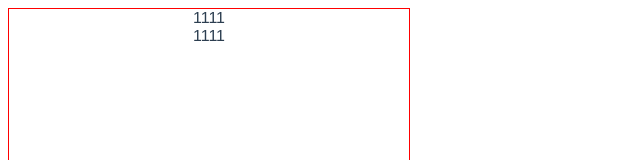
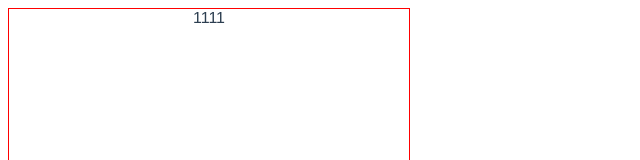
Before and after one commit to dang1104363663/official, a Vue app: page /#/solider in a window 1280 px wide. Shown: the top 160 px of the page, without its empty margins (0-640 px from the left). Built offline with nearby package versions, Linux system fonts and the light colour scheme.

Commit message:
版本回退测试1

```diff
--- a/src/solider/solider.vue
+++ b/src/solider/solider.vue
@@ -1,7 +1,6 @@
 <template>
     <div class="solider" @click="add()">
           <div>1111</div>
-      <div>1111</div>
     </div>
 </template>
 
```
